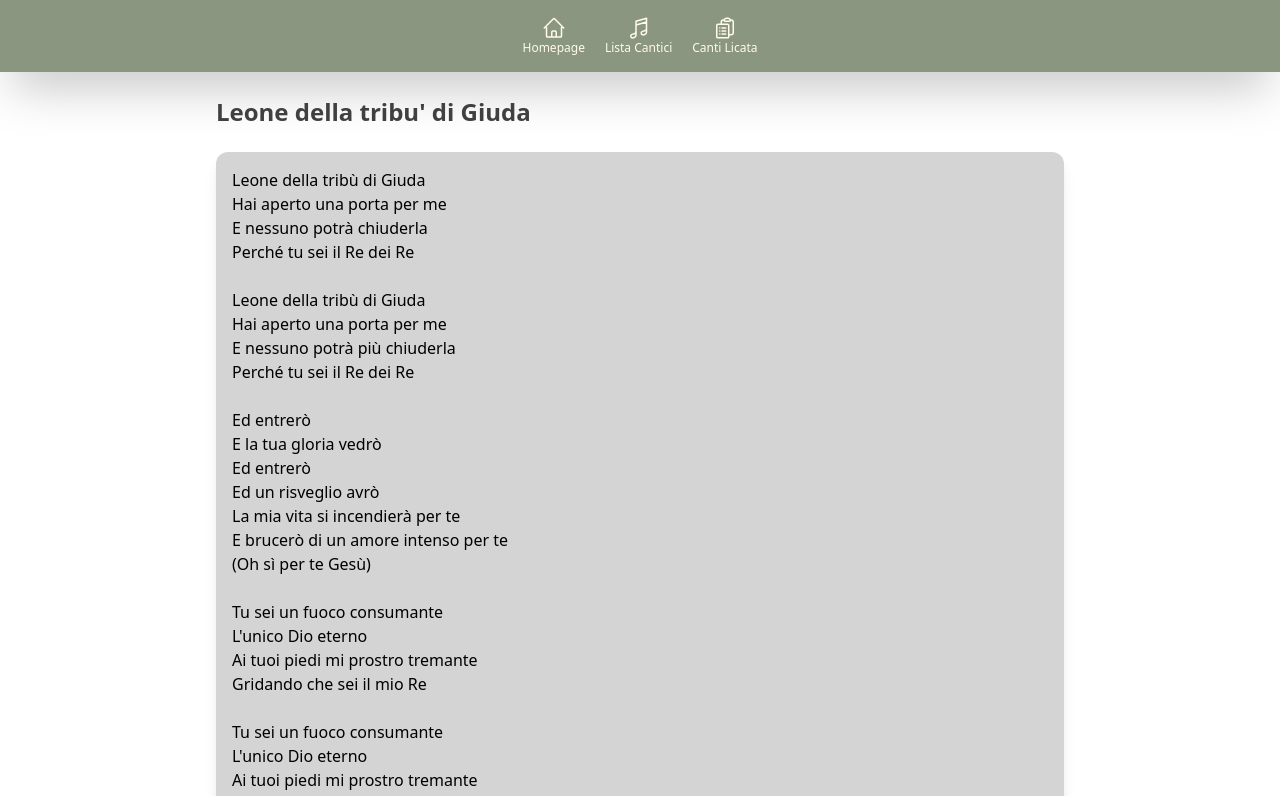
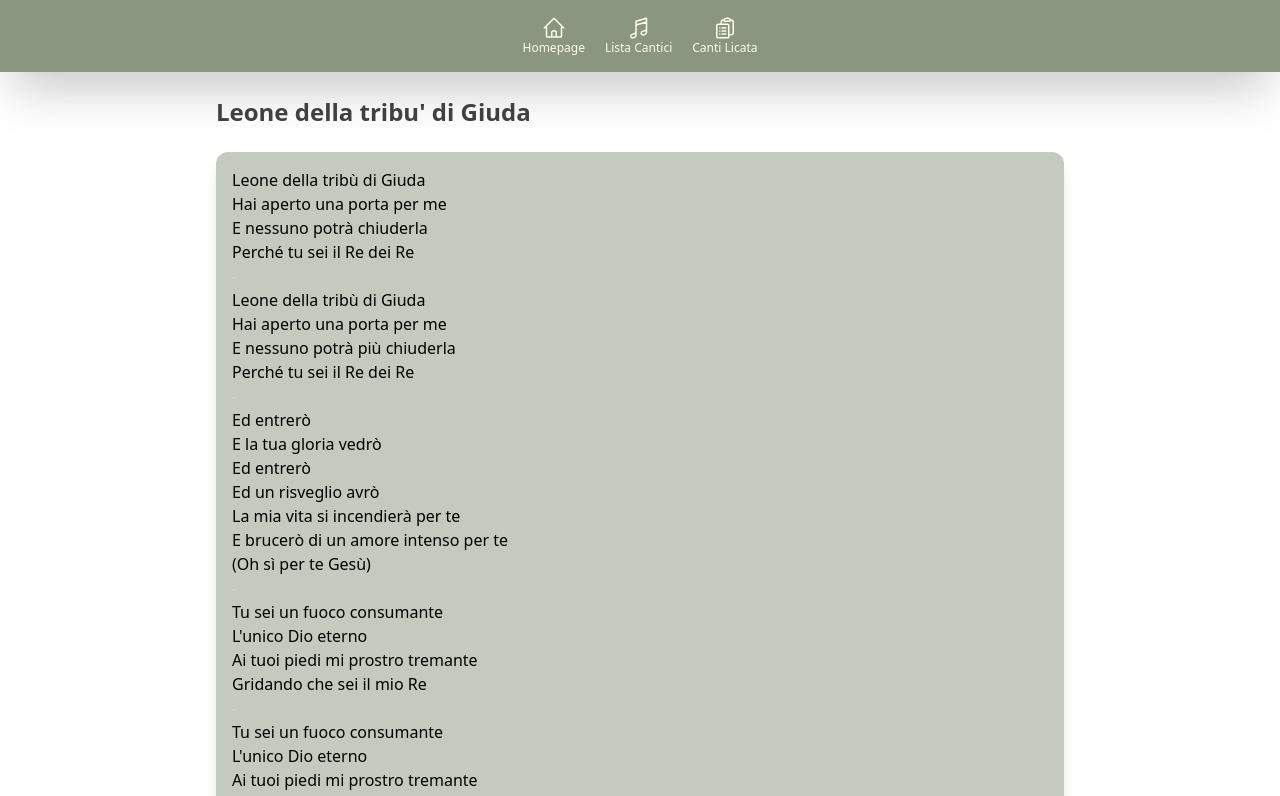
Before and after one commit to CamilloFallu-Dev/App-Cantici, a React (Vite) app: page /cantico/1 in a window 1280 px wide. Shown: the top 796 px of the page. Built offline with nearby package versions, Linux system fonts and the light colour scheme.

Commit message:
aggiunta nuovi cantici

```diff
--- a/src/Component/CantiRaccolta.jsx
+++ b/src/Component/CantiRaccolta.jsx
@@ -992,7 +992,7 @@ Dal cielo su noi scenderà`,
           {cantico.titolo}
         </h2>
         <div className="mt-6">
-          <div className="p-4 bg-neutral-300 bg-opacity-80 shadow-lg rounded-xl">
+          <div className="p-4 bg-lime-950/25 bg-opacity-80 shadow-lg rounded-xl">
             {formatTesto(cantico.testo)}
           </div>
         </div>
--- a/src/Component/Cantico.jsx
+++ b/src/Component/Cantico.jsx
@@ -613,7 +613,7 @@ Viviamo per servirTi, o Re!`,
           <p>Numero {cantico.autore}</p>
         </div> */}
         <div className="mt-6">
-          <div className="p-4 bg-neutral-300 bg-opacity-80 shadow-lg rounded-xl">
+          <div className="p-4 bg-lime-950/25 bg-opacity-80 shadow-lg rounded-xl">
             {formatTesto(cantico.testo)}
           </div>
         </div>
```
